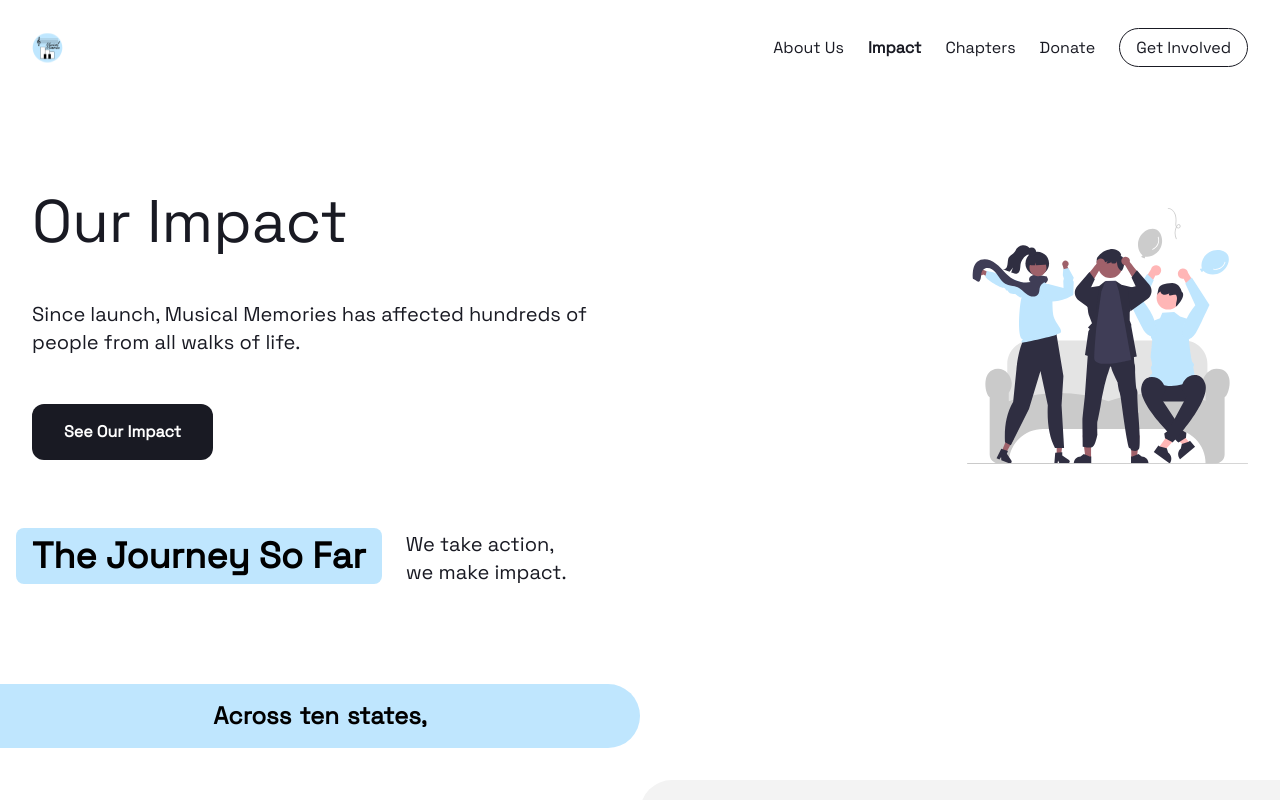
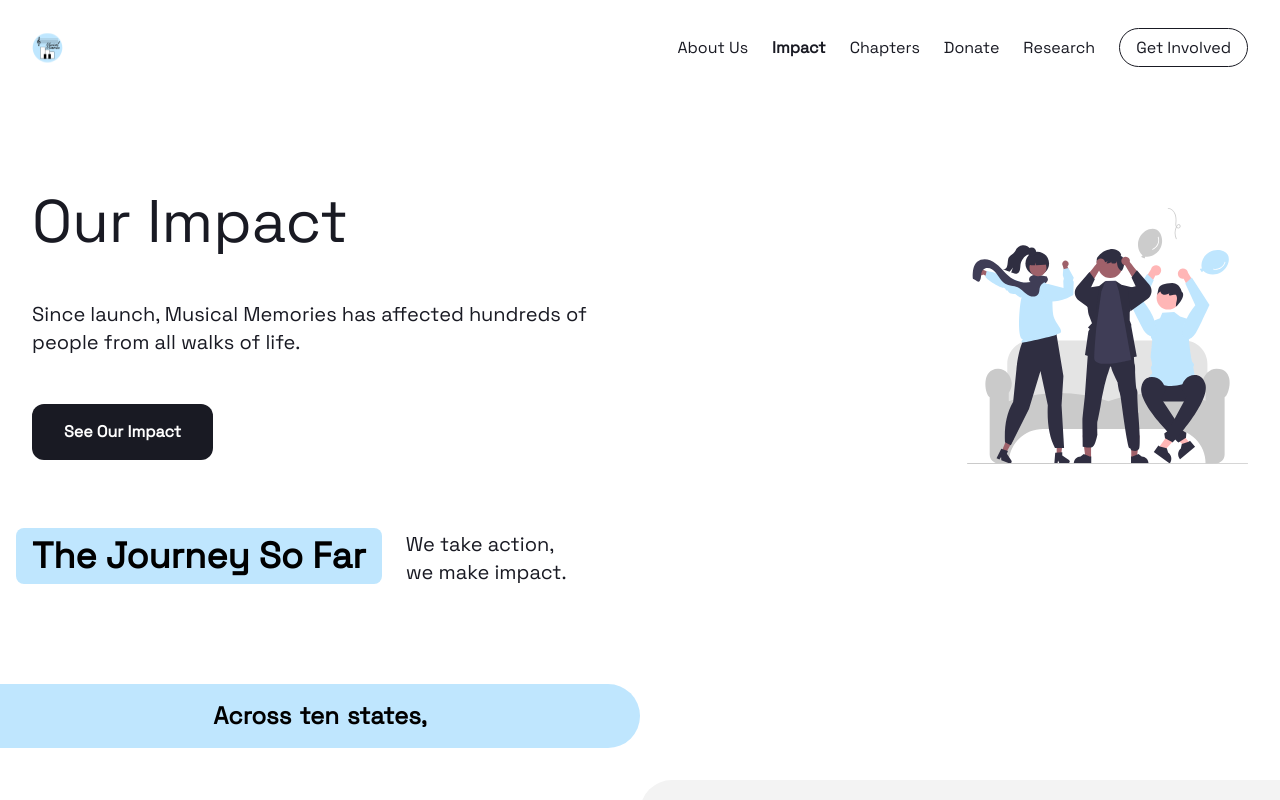
Before and after one commit to prsuyal/musical-memories, a React (Create React App) app: page /impact in a window 1280 px wide. Shown: the top 800 px of the page. Built offline with nearby package versions, Linux system fonts and the light colour scheme.

Commit message:
research submission portal

```diff
--- a/src/components/Footer.js
+++ b/src/components/Footer.js
@@ -64,6 +64,14 @@ const Footer = () => {
             </li>
             <li>
               <a
+                href="https://docs.google.com/forms/d/e/1FAIpQLSfpZDwA1pvCyDs6h1tYB0-3vGZqZw76NrCbez3RSs4PQqy_zQ/viewform?usp=dialog"
+                className="hover:underline text-sm md:text-base"
+              >
+                Research
+              </a>
+            </li>
+            <li>
+              <a
                 href="/get-involved"
                 className="hover:underline text-sm md:text-base"
               >
--- a/src/components/NavBar.js
+++ b/src/components/NavBar.js
@@ -85,6 +85,16 @@ const Navbar = () => {
             </li>
             <li>
               <a
+                href="https://docs.google.com/forms/d/e/1FAIpQLSfpZDwA1pvCyDs6h1tYB0-3vGZqZw76NrCbez3RSs4PQqy_zQ/viewform?usp=dialog"
+                className={`text-mm-dark hover:text-mm-blue transition-colors text-sm lg:text-base`}
+                target="_blank"
+                rel="noopener noreferrer"
+              >
+                Research
+              </a>
+            </li>
+            <li>
+              <a
                 href="/get-involved"
                 className={`px-3 py-1 lg:px-4 lg:py-2 border border-mm-dark text-mm-dark rounded-full hover:bg-mm-dark hover:text-white transition-colors text-sm lg:text-base ${
                   location.pathname === "/get-involved" ? "font-bold" : ""
```
